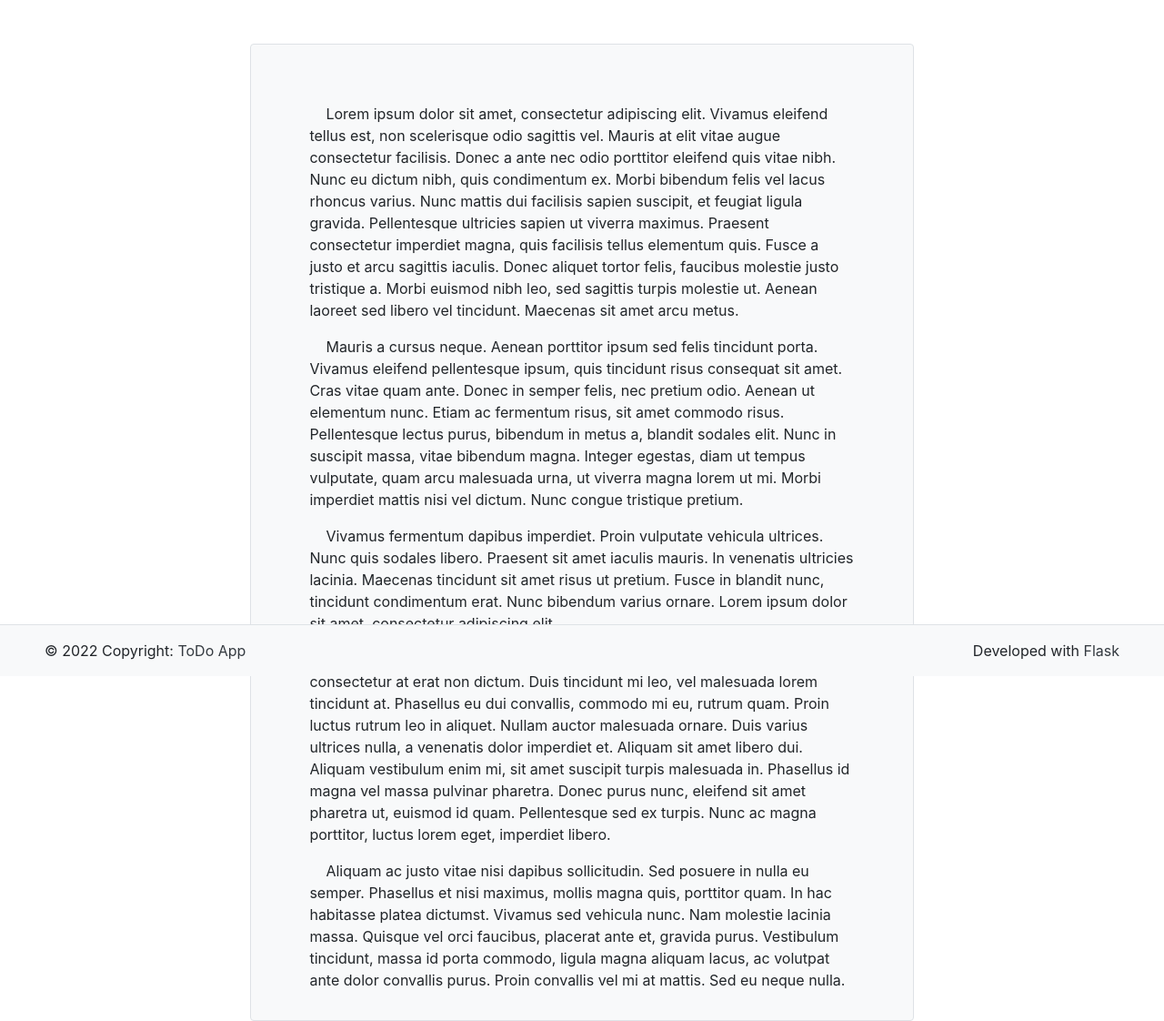
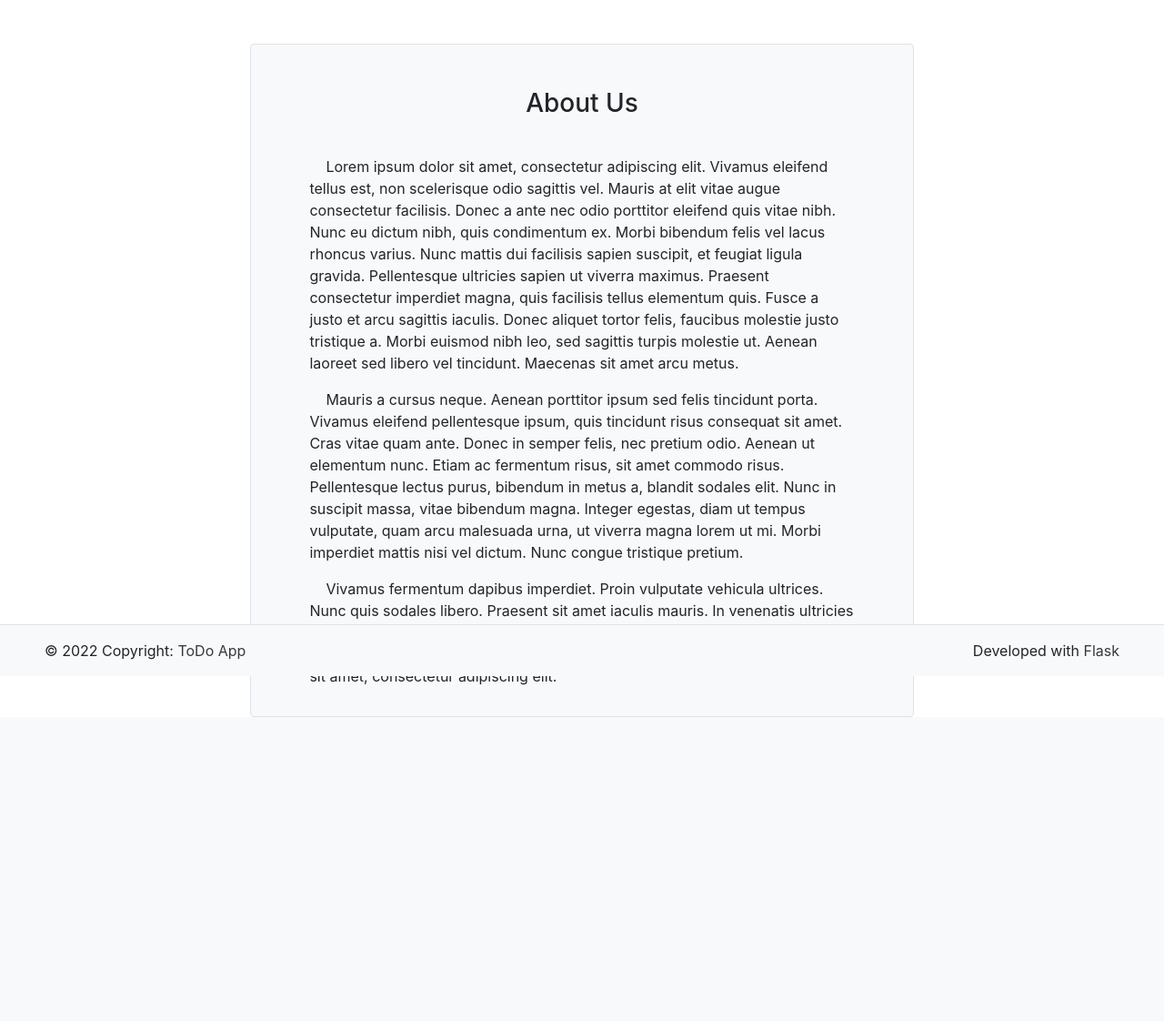
Before and after one commit to recepgunes1/ToDoApp, a Flask app: page /about in a window 1280 px wide. Shown: the part 57-1179 px from the top of the page at 91% size. After the commit the page ends 845 px from the top, so only its background shows below. Run offline with Flask 2, Linux system fonts and the light colour scheme; some libraries are stand-ins or nearby versions.

Commit message:
dynamic title, password requirements for register

```diff
--- a/todo/templates/auth/login.html
+++ b/todo/templates/auth/login.html
@@ -1,7 +1,7 @@
 {%- extends 'base.html' -%}
 {%- block login -%}
     <div class="row justify-content-center">
-        <h3 class="mb-4">Sign In</h3>
+        <h3 class="mb-4">{% block title %}Sign In{% endblock %}</h3>
     </div>
     <form action="" method="POST">
         {{ form.hidden_tag() }}
--- a/todo/templates/auth/register.html
+++ b/todo/templates/auth/register.html
@@ -1,7 +1,7 @@
 {%- extends 'base.html' -%}
 {%- block register -%}
     <div class="row justify-content-center">
-        <h3 class="mb-4">Sign Up</h3>
+        <h3 class="mb-4">{% block title %}Sign Up{% endblock %}</h3>
     </div>
     <form action="" method="POST">
         {{ form.hidden_tag() }}
--- a/todo/templates/auth/settings.html
+++ b/todo/templates/auth/settings.html
@@ -1,7 +1,7 @@
 {%- extends 'base.html' -%}
 {%- block settings -%}
     <div class="row justify-content-center">
-        <h3 class="mb-4">Edit Your Profile</h3>
+        <h3 class="mb-4">{% block title %}Settings{% endblock %}</h3>
     </div>
     <form action="/">
         {{ form.hidden_tag() }}
--- a/todo/templates/base.html
+++ b/todo/templates/base.html
@@ -2,7 +2,7 @@
 <html lang="en">
 <head>
     <meta charset="UTF-8">
-    <title>ToDo App</title>
+    <title>ToDo App - {% block title%} {% endblock %}</title>
     <link rel="stylesheet" href="{{ url_for('static', filename='css/bootstrap.css') }}">
     <script type="text/javascript" src="{{ url_for('static', filename='js/jquery-3.6.0.min.js') }}"></script>
     <script type="text/javascript" src="{{ url_for('static', filename='js/bootstrap.min.js') }}"></script>
--- a/todo/templates/fixed/about.html
+++ b/todo/templates/fixed/about.html
@@ -1,5 +1,8 @@
 {% extends 'base.html' %}
 {% block about %}
+    <div class="row justify-content-center">
+        <h3 class="mb-4">{% block title %}About Us{% endblock %}</h3>
+    </div>
     <p class="m-3">&nbsp;&nbsp;&nbsp;&nbsp;Lorem ipsum dolor sit amet, consectetur adipiscing elit. Vivamus eleifend
         tellus est, non scelerisque odio sagittis vel. Mauris at elit vitae augue consectetur facilisis. Donec a ante
         nec odio porttitor eleifend quis vitae nibh. Nunc eu dictum nibh, quis condimentum ex. Morbi bibendum felis vel
@@ -18,16 +21,4 @@
         quis sodales libero. Praesent sit amet iaculis mauris. In venenatis ultricies lacinia. Maecenas tincidunt sit
         amet risus ut pretium. Fusce in blandit nunc, tincidunt condimentum erat. Nunc bibendum varius ornare. Lorem
         ipsum dolor sit amet, consectetur adipiscing elit.</p>
-    <p class="m-3">&nbsp;&nbsp;&nbsp;&nbsp;Nullam elementum neque nulla, id posuere augue sagittis ut. Nunc consectetur
-        at erat non dictum. Duis tincidunt mi leo, vel malesuada lorem tincidunt at. Phasellus eu dui convallis, commodo
-        mi eu, rutrum quam. Proin luctus rutrum leo in aliquet. Nullam auctor malesuada ornare. Duis varius ultrices
-        nulla, a venenatis dolor imperdiet et. Aliquam sit amet libero dui. Aliquam vestibulum enim mi, sit amet
-        suscipit turpis malesuada in. Phasellus id magna vel massa pulvinar pharetra. Donec purus nunc, eleifend sit
-        amet pharetra ut, euismod id quam. Pellentesque sed ex turpis. Nunc ac magna porttitor, luctus lorem eget,
-        imperdiet libero.</p>
-    <p class="m-3">&nbsp;&nbsp;&nbsp;&nbsp;Aliquam ac justo vitae nisi dapibus sollicitudin. Sed posuere in nulla eu
-        semper. Phasellus et nisi maximus, mollis magna quis, porttitor quam. In hac habitasse platea dictumst. Vivamus
-        sed vehicula nunc. Nam molestie lacinia massa. Quisque vel orci faucibus, placerat ante et, gravida purus.
-        Vestibulum tincidunt, massa id porta commodo, ligula magna aliquam lacus, ac volutpat ante dolor convallis
-        purus. Proin convallis vel mi at mattis. Sed eu neque nulla.</p>
 {% endblock %}
--- a/todo/templates/task/create_task.html
+++ b/todo/templates/task/create_task.html
@@ -1,7 +1,7 @@
 {%- extends 'base.html' -%}
 {%- block new_task -%}
     <div class="row justify-content-center">
-        <h3 class="mb-4">Create New Task</h3>
+        <h3 class="mb-4">{% block title %}Create New Task{% endblock %}</h3>
     </div>
     <form action="" method="POST">
         {{ form.hidden_tag() }}
--- a/todo/templates/task/statics.html
+++ b/todo/templates/task/statics.html
@@ -1,7 +1,7 @@
 {%- extends 'base.html' -%}
 {%- block statics -%}
     <div class="row justify-content-center">
-        <h3 class="mb-4">Your Statistics</h3>
+        <h3 class="mb-4">{% block title %}Your Statistics{% endblock %}</h3>
     </div>
     <div class="row">
         <div class="col-5 mb-4">
--- a/todo/templates/task/task.html
+++ b/todo/templates/task/task.html
@@ -1,5 +1,8 @@
 {%- extends 'base.html' -%}
 {%- block task -%}
+    <div class="row justify-content-center">
+        <h3 class="mb-4">{% block title %}Task Detail{% endblock %}</h3>
+    </div>
     <div class="table-responsive">
         <table class="table table-striped">
             <tr>
--- a/todo/views/main.py
+++ b/todo/views/main.py
@@ -1,3 +1,5 @@
+from operator import attrgetter
+
 from flask import Blueprint, render_template
 from flask_login import login_required, current_user
 
@@ -11,6 +13,7 @@ main = Blueprint('main', __name__)
 @login_required
 def home():
     list_of_tasks = list(filter(lambda t: t.status != 'deleted', current_user.tasks))
+    list_of_tasks.sort(key=attrgetter('created_date'), reverse=True)
     update_status = UpdateStatus()
     return render_template('task/tasks.html', tasks=list_of_tasks, update_status=update_status)
 
```
Also changed, not shown: todo/helpers.py (+19 -1 lines), todo/templates/task/tasks.html (+11 -2 lines), todo/views/auth.py (+14 -10 lines).
